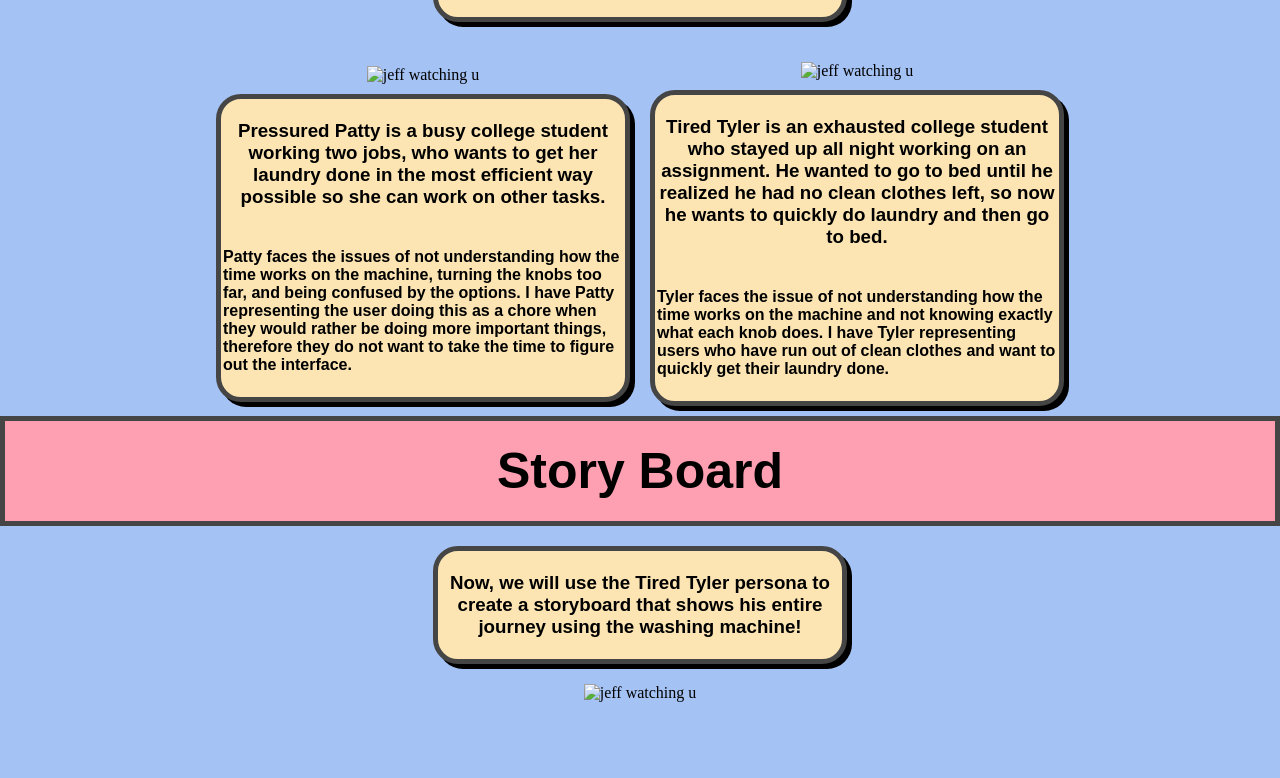
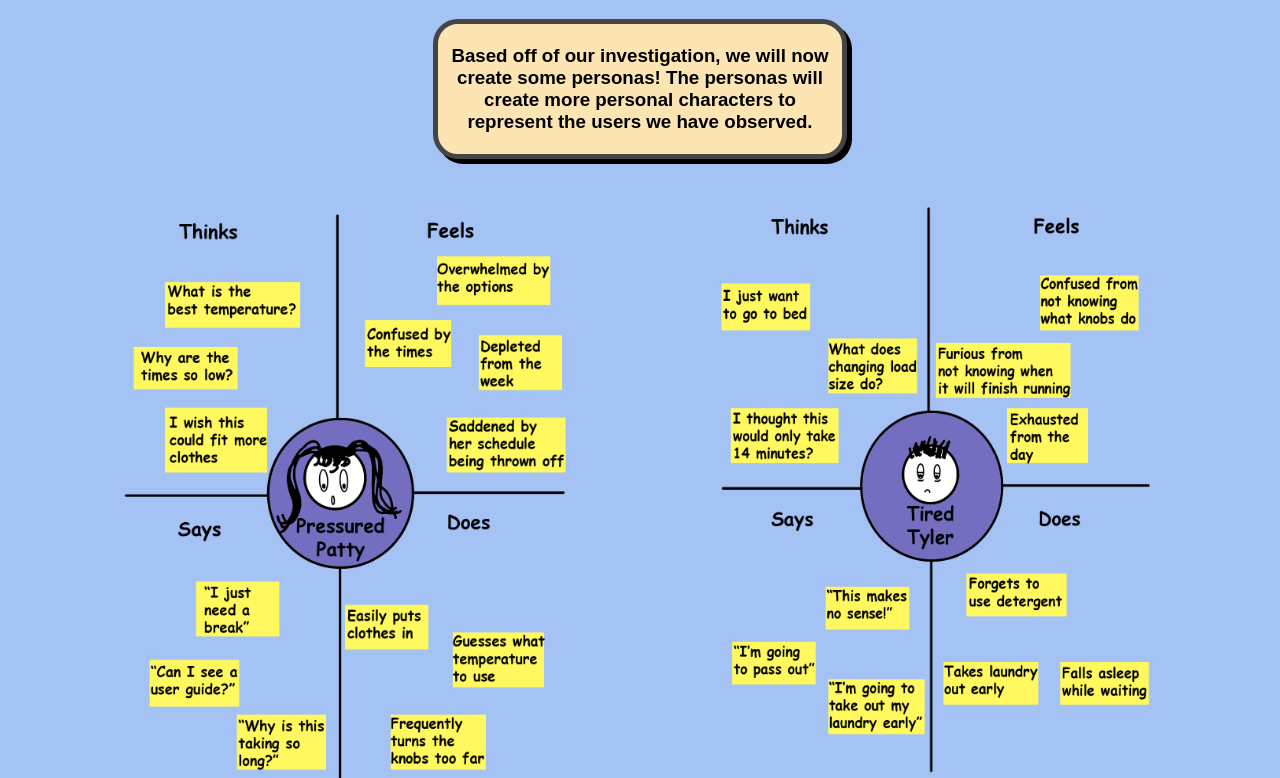
Before and after one commit to bloatedpanda444/personas, a plain HTML site: page index.html in a window 1280 px wide. Shown: the part 1808-2586 px from the top of the page. Before the commit the page ends 2510 px from the top, so only its background shows below. Drawn offline with Linux system fonts and the light colour scheme.

Commit message:
Update index.html

```diff
--- a/index.html
+++ b/index.html
@@ -17,7 +17,7 @@
 
 
   <div id="diagram">
-    <div><img class="diagram-pic" src="./assets/washing.png" alt="jeff watching u"></div>
+    <div><img class="diagram-pic" src="./washing.png" alt="jeff watching u"></div>
     <div id="diagram-c">
       <p> A washing machine is a device used to thoroughly clean your clothes with detergent and water by cycling
         clothes for a period of time. A washing machine is typically paired with a dryer. For this project, I am
@@ -110,7 +110,7 @@
 
   <div id="personas">
     <div class="p-col">
-      <div><img class="persona-pic" src="./assets/pressuredpatty.png" alt="jeff watching u"></div>
+      <div><img class="persona-pic" src="./pressuredpatty.png" alt="jeff watching u"></div>
       <div class="boxes">
         <h3>Pressured Patty is a busy college student working two jobs, who wants to get her laundry done in the most
           efficient way possible so she can work on other tasks.</h3>
@@ -118,7 +118,7 @@
       </div>
     </div>
     <div class="p-col">
-      <div><img class="persona-pic" src="./assets/tiredtyler.png" alt="jeff watching u"></div>
+      <div><img class="persona-pic" src="./tiredtyler.png" alt="jeff watching u"></div>
       <div class="boxes">
         <h3>Tired Tyler is an exhausted college student who stayed up all night working on an assignment. He wanted to
           go to bed until he realized he had no clean clothes left, so now he wants to quickly do laundry and then go to
@@ -138,7 +138,7 @@
     </div>
   </div>
   <div id="storyc">
-    <div><img class="story" src="./assets/storyboard.png" alt="jeff watching u"></div>
+    <div><img class="story" src="./storyboard.png" alt="jeff watching u"></div>
   </div>
 
 </body>
```
